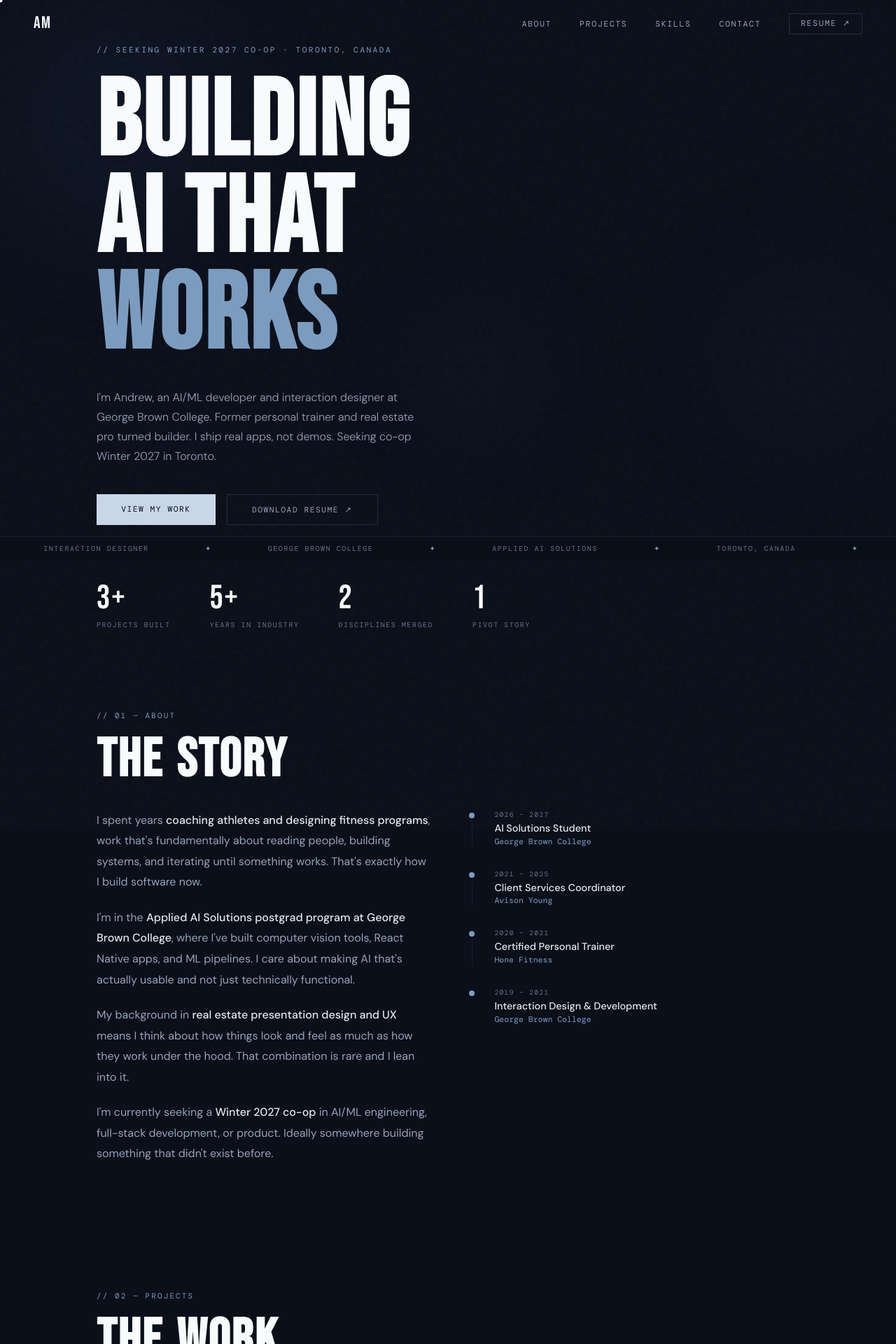
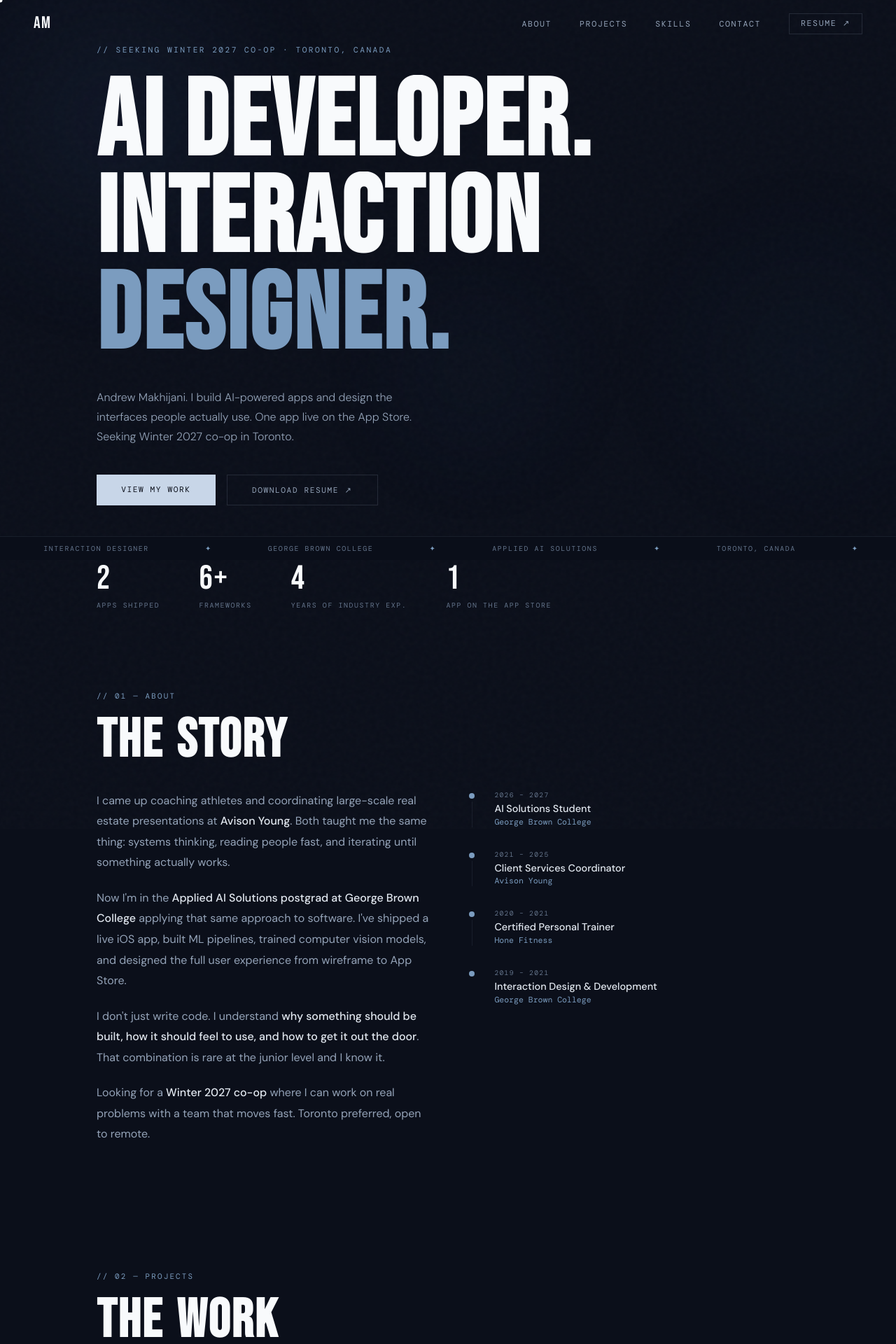
Before and after one commit to andrewomm/portfolio, a React (Vite) app: page / in a window 1280 px wide. Shown: the top 1920 px of the page at 70% size. Built offline with nearby package versions, Linux system fonts and the light colour scheme; a web font is replaced by a local one.

Commit message:
content: sharper bio, real stats, stronger project descriptions, confident contact

```diff
--- a/src/Portfolio.jsx
+++ b/src/Portfolio.jsx
@@ -941,7 +941,7 @@ const featuredProject = {
   num: '01',
   title: 'GameVibe',
   tagline: 'Find your Crowd. Find your Spot.',
-  desc: 'A free iOS app for football fans in the GTA. Shows 90+ bars and pubs across Toronto, Mississauga, Brampton, and beyond — sorted by crowd, vibe, and neighbourhood — so you always know the right place to watch every match. Set your team, find your bar, get directions in one tap. Live scores for all 104 World Cup 2026 matches included.',
+  desc: 'Live on the App Store. A free iOS app built for the 2026 World Cup that helps GTA fans find the right bar, the right crowd, and the right seat for every match. 90+ venues across Toronto, Mississauga, and Brampton — filterable by vibe, crowd type, and neighbourhood. Set your team, get directions in one tap. Live scores for all 104 matches included. Built solo from concept to App Store submission.',
   tags: ['React Native', 'Firebase', 'Geolocation', 'Maps API', 'UX Design'],
   images: ['/images/gamevibe-1.PNG', '/images/gamevibe-2.PNG', '/images/gamevibe-3.PNG'],
   appStore: 'https://apps.apple.com/app/gamevibe',
@@ -953,7 +953,7 @@ const projects = [
     num: '02',
     title: 'ScanWise',
     tagline: 'Scan it. Grade it. Know what you\'re eating.',
-    desc: 'AI-powered nutrition barcode scanner. Scan any product, get a live nutrition breakdown, and receive a custom health grade based on macros, additives, and caloric density. Built with React Native and the Open Food Facts API.',
+    desc: 'AI-powered nutrition scanner built with React Native. Point your camera at any barcode and get an instant health grade based on a custom algorithm weighing macros, additives, and caloric density against your goals. Pulls live data from the Open Food Facts API. Designed, built, and tested end-to-end as a solo project.',
     tags: ['React Native', 'Expo', 'Open Food Facts API', 'Custom Algorithm', 'Git'],
     images: ['/images/Scanwise-1.png', '/images/Scanwise-2.png', '/images/Scanwise-3.png'],
     href: 'https://github.com/andrewomm',
@@ -1190,14 +1190,13 @@ export default function Portfolio() {
       <section className="hero" id="hero">
         <p className="hero-eyebrow">// Seeking Winter 2027 Co-op · Toronto, Canada</p>
         <h1 className="hero-title">
-          <span className="hero-title-line"><span className="hero-title-inner">BUILDING</span></span>
-          <span className="hero-title-line"><span className="hero-title-inner">AI THAT</span></span>
-          <span className="hero-title-line"><span className="hero-title-inner">WORKS</span></span>
+          <span className="hero-title-line"><span className="hero-title-inner">AI DEVELOPER.</span></span>
+          <span className="hero-title-line"><span className="hero-title-inner">INTERACTION</span></span>
+          <span className="hero-title-line"><span className="hero-title-inner">DESIGNER.</span></span>
         </h1>
         <p className="hero-sub">
-          I'm Andrew, an AI/ML developer and interaction designer at George Brown College.
-          Former personal trainer and real estate pro turned builder. I ship real apps,
-          not demos. Seeking co-op Winter 2027 in Toronto.
+          Andrew Makhijani. I build AI-powered apps and design the interfaces people actually use.
+          One app live on the App Store. Seeking Winter 2027 co-op in Toronto.
         </p>
         <div className="hero-cta">
           <a href="#projects" className="btn-primary"><span>View My Work</span></a>
@@ -1205,10 +1204,10 @@ export default function Portfolio() {
         </div>
         <div className="hero-stats">
           {[
-            { num: 3, suffix: '+', label: 'Projects Built' },
-            { num: 5, suffix: '+', label: 'Years in Industry' },
-            { num: 2, suffix: '', label: 'Disciplines Merged' },
-            { num: 1, suffix: '', label: 'Pivot Story' },
+            { num: 2, suffix: '', label: 'Apps Shipped' },
+            { num: 6, suffix: '+', label: 'Frameworks' },
+            { num: 4, suffix: '', label: 'Years of Industry Exp.' },
+            { num: 1, suffix: '', label: 'App on the App Store' },
           ].map((s) => (
             <div key={s.label}>
               <div className="stat-num"><AnimatedNumber target={s.num} />{s.suffix}</div>
@@ -1232,10 +1231,10 @@ export default function Portfolio() {
         </h2>
         <div className="about-grid">
           <div className="about-text reveal" ref={addReveal}>
-            <p>I spent years <strong>coaching athletes and designing fitness programs</strong>, work that's fundamentally about reading people, building systems, and iterating until something works. That's exactly how I build software now.</p>
-            <p>I'm in the <strong>Applied AI Solutions postgrad program at George Brown College</strong>, where I've built computer vision tools, React Native apps, and ML pipelines. I care about making AI that's actually usable and not just technically functional.</p>
-            <p>My background in <strong>real estate presentation design and UX</strong> means I think about how things look and feel as much as how they work under the hood. That combination is rare and I lean into it.</p>
-            <p>I'm currently seeking a <strong>Winter 2027 co-op</strong> in AI/ML engineering, full-stack development, or product. Ideally somewhere building something that didn't exist before.</p>
+            <p>I came up coaching athletes and coordinating large-scale real estate presentations at <strong>Avison Young</strong>. Both taught me the same thing: systems thinking, reading people fast, and iterating until something actually works.</p>
+            <p>Now I'm in the <strong>Applied AI Solutions postgrad at George Brown College</strong> applying that same approach to software. I've shipped a live iOS app, built ML pipelines, trained computer vision models, and designed the full user experience from wireframe to App Store.</p>
+            <p>I don't just write code. I understand <strong>why something should be built, how it should feel to use, and how to get it out the door</strong>. That combination is rare at the junior level and I know it.</p>
+            <p>Looking for a <strong>Winter 2027 co-op</strong> where I can work on real problems with a team that moves fast. Toronto preferred, open to remote.</p>
           </div>
           <div className="timeline">
             {timeline.map((item, i) => (
@@ -1371,9 +1370,9 @@ export default function Portfolio() {
         </h2>
         <div className="contact-inner reveal" ref={addReveal}>
           <p>
-            I'm actively seeking co-op placements and entry-level opportunities in AI/ML,
-            full-stack, or product design. If you're building something interesting or have
-            a role that fits, I'd love to hear from you.
+            Actively seeking a <strong>Winter 2027 co-op</strong> in AI/ML, full-stack development, or product.
+            I'm available January 2027 and ready to contribute from day one.
+            If you have a role or just want to talk, my inbox is open.
           </p>
           <div className="contact-links">
             {[
```
